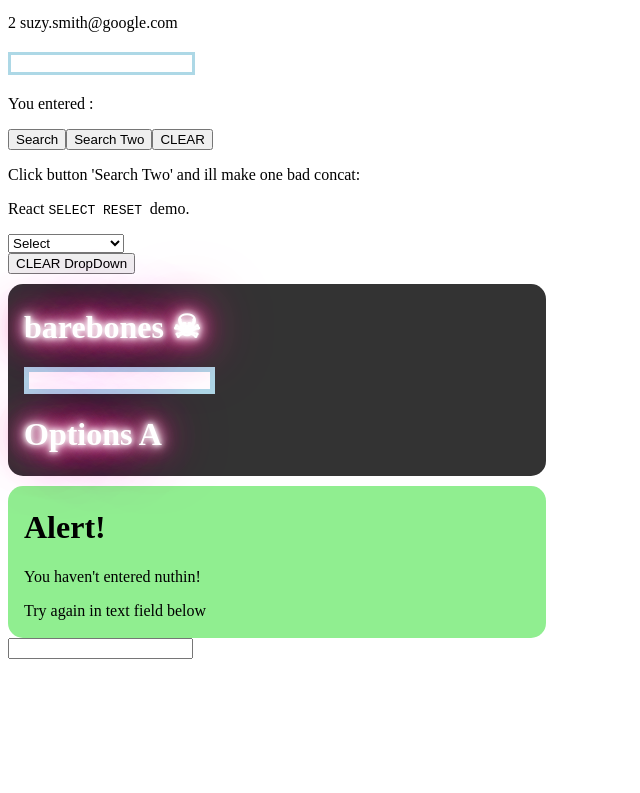
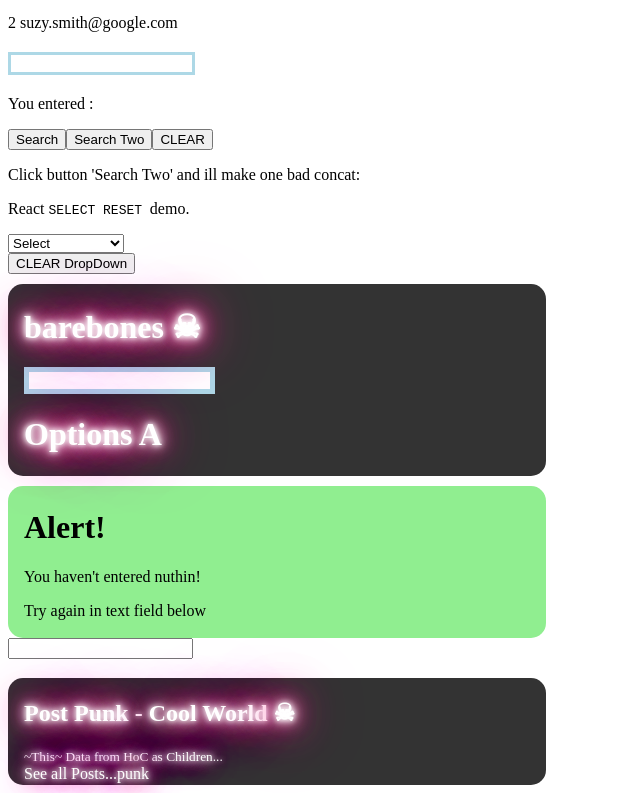
Before and after one commit to csdear/nextGarbage, a Next.js app: page / in a window 1280 px wide. Shown: the part 395-1188 px from the top of the page, without its empty margins (0-640 px from the left). Before the commit the page ends 1073 px from the top, so only its background shows below. Built offline with nearby package versions, Linux system fonts and the light colour scheme.

Commit message:
re add children component instantiation after a rebase screwup

```diff
--- a/pages/index.tsx
+++ b/pages/index.tsx
@@ -5,6 +5,7 @@ import RenderCounter from '../src/components/render-counter';
 import Search from '../src/components/search';
 import BareBones from '../src/components/bare-bones';
 import Alert from '../src/components/alert';
+import PostPunk from '../src/components/post-punk';
 
 const Index: FC = () => {
   const [userInput, setUserInput] = useState<string>('');
@@ -46,6 +47,9 @@ const Index: FC = () => {
         value={userInput}
       />
       <h3>{userInput}</h3>
+      <PostPunk title="Cool World">
+        <small> ~This~ Data from HoC as Children...</small>
+      </PostPunk>
     </div>
   );
 };
```
